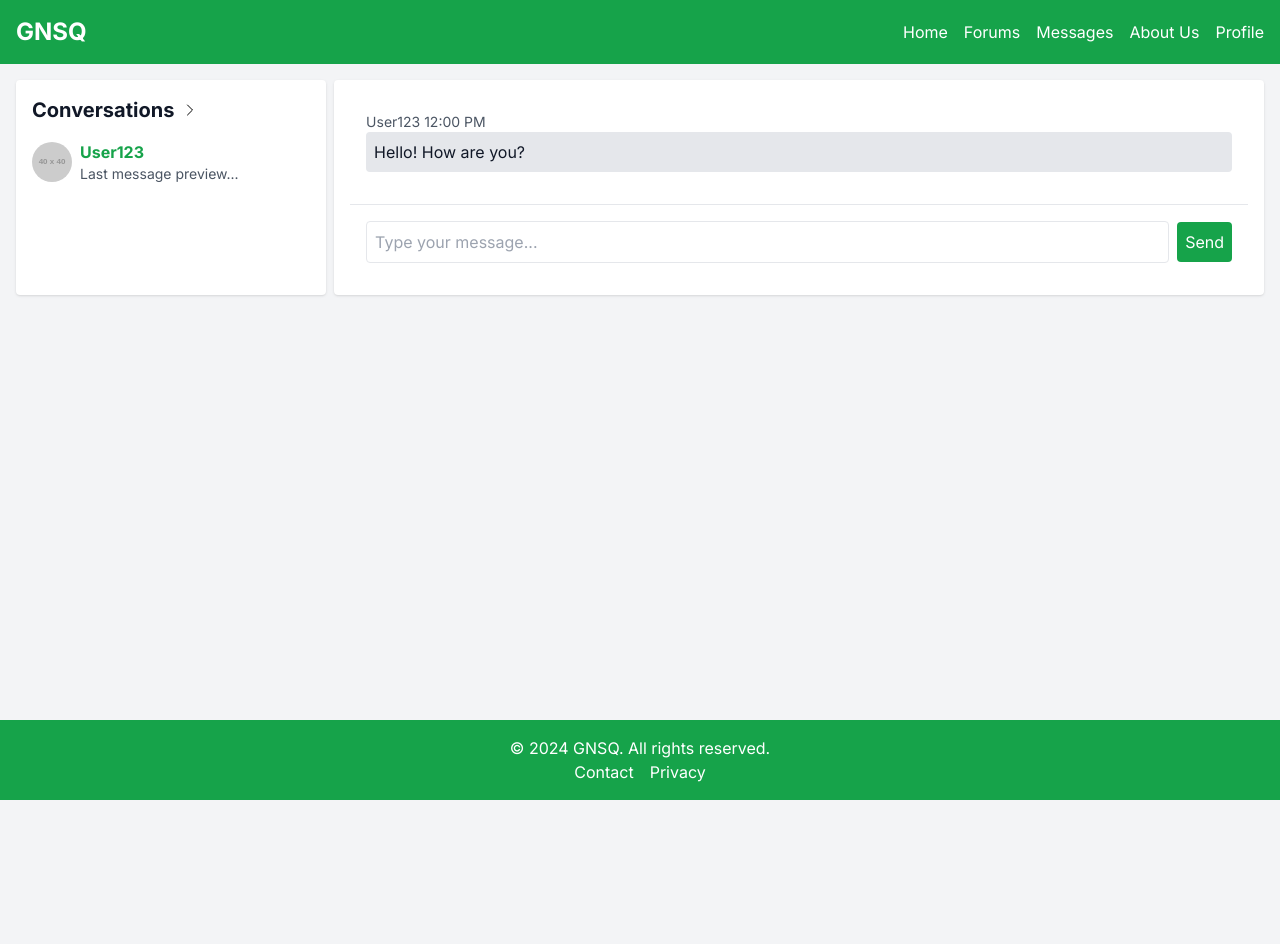
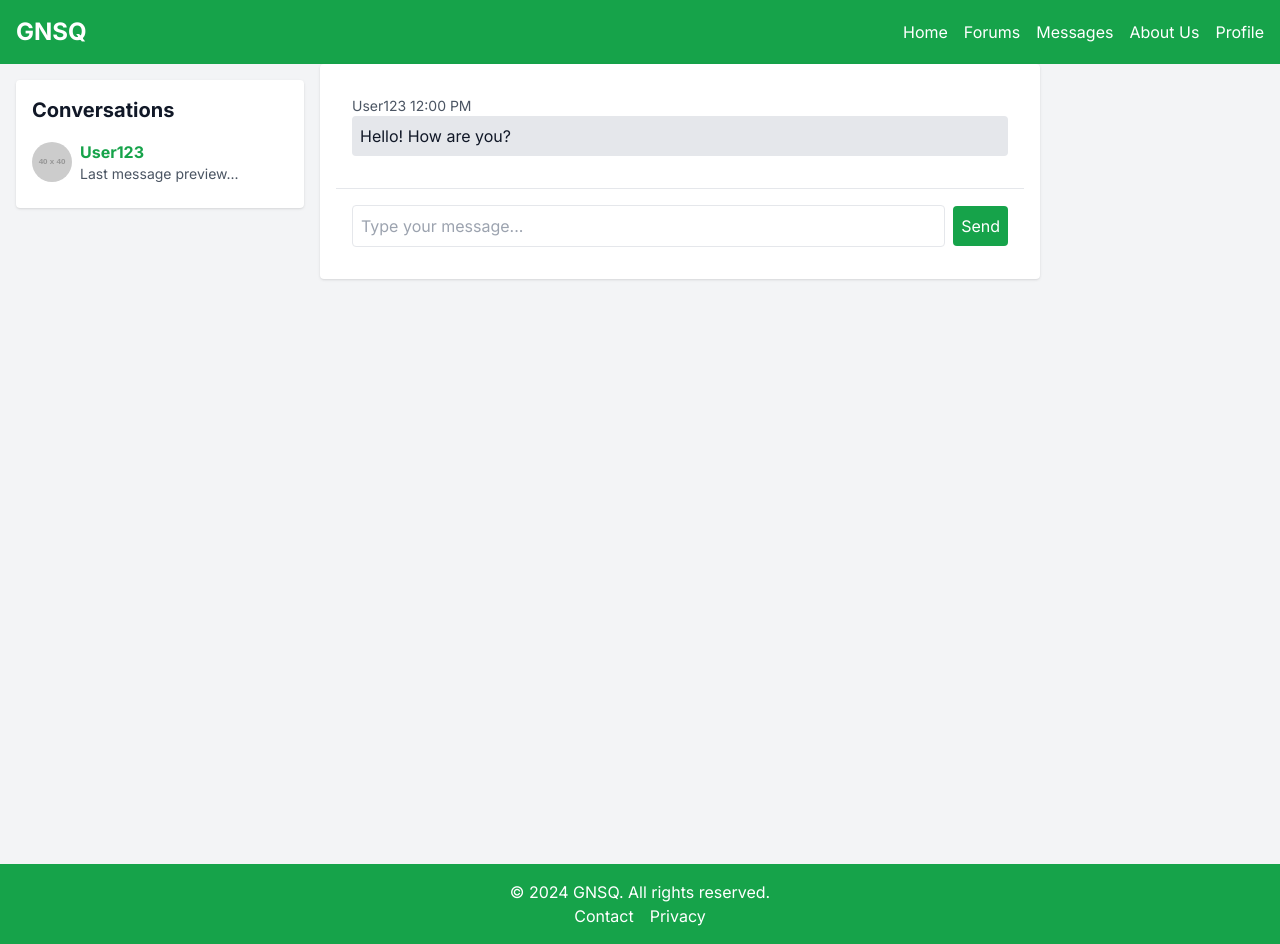
Before and after one commit to x9751/test.gnsq.org, a Next.js app: page /messages in a window 1280 px wide. Before the commit the page ends 800 px from the top, so only its background shows below. Built offline with nearby package versions, Linux system fonts and the light colour scheme.

Commit message:
Testing new menu style

```diff
--- a/src/app/components/MobileMenu.tsx
+++ b/src/app/components/MobileMenu.tsx
@@ -9,7 +9,7 @@ export default function MobileMenu() {
 	return (
 		<div className="">
 			<button onClick={() => setIsMenuOpen(!isMenuOpen)}>
-      <svg
+				<svg
 					aria-hidden="true"
 					fill="none"
 					strokeWidth={1.5}
@@ -26,8 +26,8 @@ export default function MobileMenu() {
 				</svg>
 			</button>
 			<div
-				data-isMenuOpen={isMenuOpen}
-				className="fixed top-14 right-0 transition-all duration-300 translate-x-full data-[isMenuOpen=true]:-translate-x-0 bg-white text-black rounded-l-lg shadow-lg"
+				data-ismenuopen={isMenuOpen}
+				className="fixed top-14 right-0 transition-all duration-300 translate-x-full data-[ismenuopen=true]:-translate-x-0 bg-white text-black rounded-l-lg shadow-lg z-50"
 			>
 				<ul className="flex flex-col space-y-4 py-4">
 					<li>
--- /dev/null
+++ b/src/app/components/SidebarWrapper.tsx
@@ -0,0 +1,79 @@
+"use client";
+import { useState } from "react";
+
+type WrapperComponentProps = {
+	sidebar: React.ReactNode;
+	content: React.ReactNode;
+};
+
+export default function SiebarWrapper({
+	sidebar,
+	content,
+}: WrapperComponentProps) {
+	const [isSidebarOpen, setIsSidebarOpen] = useState(false);
+
+	const toggleSidebar = () => {
+		setIsSidebarOpen(!isSidebarOpen);
+	};
+
+	return (
+		<div className="flex flex-col md:flex-row min-h-screen relative">
+			<div
+				className={`absolute md:static inset-0 top-5 md:top-0 transition-transform transform ${
+					isSidebarOpen
+						? "-translate-x-0"
+						: "-translate-x-full md:translate-x-0"
+				} w-2/3 md:w-1/4 z-20 md:z-auto`}
+			>
+				{/* <div className="flex justify-end">
+					<button className="md:hidden text-black " onClick={toggleSidebar}>
+						Close Sidebar
+					</button>
+				</div> */}
+				<div className="p-4">{sidebar}</div>
+			</div>
+			<div
+				className={`flex-grow transition-transform transform ${
+					isSidebarOpen ? "translate-x-2/3" : "translate-x-0"
+				} w-full md:w-3/4 ml-auto`}
+			>
+				<button className="md:hidden text-black" onClick={toggleSidebar}>
+					{isSidebarOpen ? (
+						<svg
+							aria-hidden="true"
+							fill="none"
+							strokeWidth={1.5}
+							stroke="currentColor"
+							viewBox="0 0 24 24"
+							xmlns="http://www.w3.org/2000/svg"
+							className="w-8 h-8 text-black"
+						>
+							<path
+								d="m9.75 9.75 4.5 4.5m0-4.5-4.5 4.5M21 12a9 9 0 1 1-18 0 9 9 0 0 1 18 0Z"
+								strokeLinecap="round"
+								strokeLinejoin="round"
+							/>
+						</svg>
+					) : (
+						<svg
+							aria-hidden="true"
+							fill="none"
+							strokeWidth={1.5}
+							stroke="currentColor"
+							viewBox="0 0 24 24"
+							xmlns="http://www.w3.org/2000/svg"
+							className="w-8 h-8 text-black"
+						>
+							<path
+								d="M3.75 6.75h16.5M3.75 12h16.5m-16.5 5.25h16.5"
+								strokeLinecap="round"
+								strokeLinejoin="round"
+							/>
+						</svg>
+					)}
+				</button>
+				{content}
+			</div>
+		</div>
+	);
+}
--- a/src/app/messages/page.tsx
+++ b/src/app/messages/page.tsx
@@ -1,14 +1,47 @@
 import Header from "../components/header";
 import Footer from "../components/footer";
+import Image from "next/image";
 
-import Sidebar from "./sidebar";
+
+import SidebarWrapper from "../components/SidebarWrapper";
 
 export default function Messages() {
 	return (
 		<main className="flex min-h-screen flex-col">
 			<Header />
-			<div className="container mx-auto p-4 flex flex-col sm:flex-row gap-2">
-				<Sidebar />
+			<SidebarWrapper
+				sidebar={
+					<aside className="w-full block p-4 bg-white rounded shadow">
+						<div className="flex gap-2 items-center mb-4">
+							<button>
+								<h2 className="text-xl font-bold ">Conversations</h2>
+							</button>
+						</div>
+						<ul className="transition-all duration-300 block">
+							<li className="mb-2">
+								<a
+									href="/messages/123"
+									className="flex items-center space-x-2 text-green-600 hover:underline"
+								>
+									<Image
+										width={40}
+										height={40}
+										src="https://via.placeholder.com/40"
+										alt="User Avatar"
+										className="w-10 h-10 rounded-full"
+									/>
+									<div>
+										<p className="font-bold">User123</p>
+										<p className="text-sm text-gray-600">
+											Last message preview...
+										</p>
+									</div>
+								</a>
+							</li>
+						</ul>
+					</aside>
+				}
+				content={
 					<section className="w-full sm:w-3/4 p-4 bg-white rounded shadow flex flex-col">
 						<div className="flex-1 overflow-auto p-4">
 							<div className="mb-4">
@@ -32,7 +65,8 @@ export default function Messages() {
 							</button>
 						</form>
 					</section>
-			</div>
+				}
+			/>
 			<Footer />
 		</main>
 	);
--- a/src/app/messages/sidebar.tsx
+++ /dev/null
@@ -1,61 +0,0 @@
-"use client";
-import Image from "next/image";
-
-import { useState } from "react";
-
-export default function Sidebar() {
-	const [isOpen, setIsOpen] = useState(false);
-	return (
-		<aside className="w-full sm:w-1/4 p-4 bg-white rounded shadow">
-			<div className="flex gap-2 items-center mb-4">
-				<button onClick={() => setIsOpen(!isOpen)}>
-					<h2 className="text-xl font-bold ">Conversations</h2>
-				</button>
-				<button
-					onClick={() => setIsOpen(!isOpen)}
-					data-active={isOpen}
-					className="data-[active='true']:rotate-90 transition-all duration-300"
-				>
-					<svg
-						aria-hidden="true"
-						fill="none"
-						strokeWidth={1.5}
-						stroke="currentColor"
-						viewBox="0 0 24 24"
-						xmlns="http://www.w3.org/2000/svg"
-						className="w-4 h-4 text-black"
-					>
-						<path
-							d="m8.25 4.5 7.5 7.5-7.5 7.5"
-							strokeLinecap="round"
-							strokeLinejoin="round"
-						/>
-					</svg>
-				</button>
-			</div>
-			<ul
-				className="hidden sm:block transition-all duration-300 data-[active='true']:block"
-				data-active={isOpen}
-			>
-				<li className="mb-2">
-					<a
-						href="/messages/123"
-						className="flex items-center space-x-2 text-green-600 hover:underline"
-					>
-						<Image
-							width={40}
-							height={40}
-							src="https://via.placeholder.com/40"
-							alt="User Avatar"
-							className="w-10 h-10 rounded-full"
-						/>
-						<div>
-							<p className="font-bold">User123</p>
-							<p className="text-sm text-gray-600">Last message preview...</p>
-						</div>
-					</a>
-				</li>
-			</ul>
-		</aside>
-	);
-}
```
Lines whose indentation alone changed are shown as unchanged.
